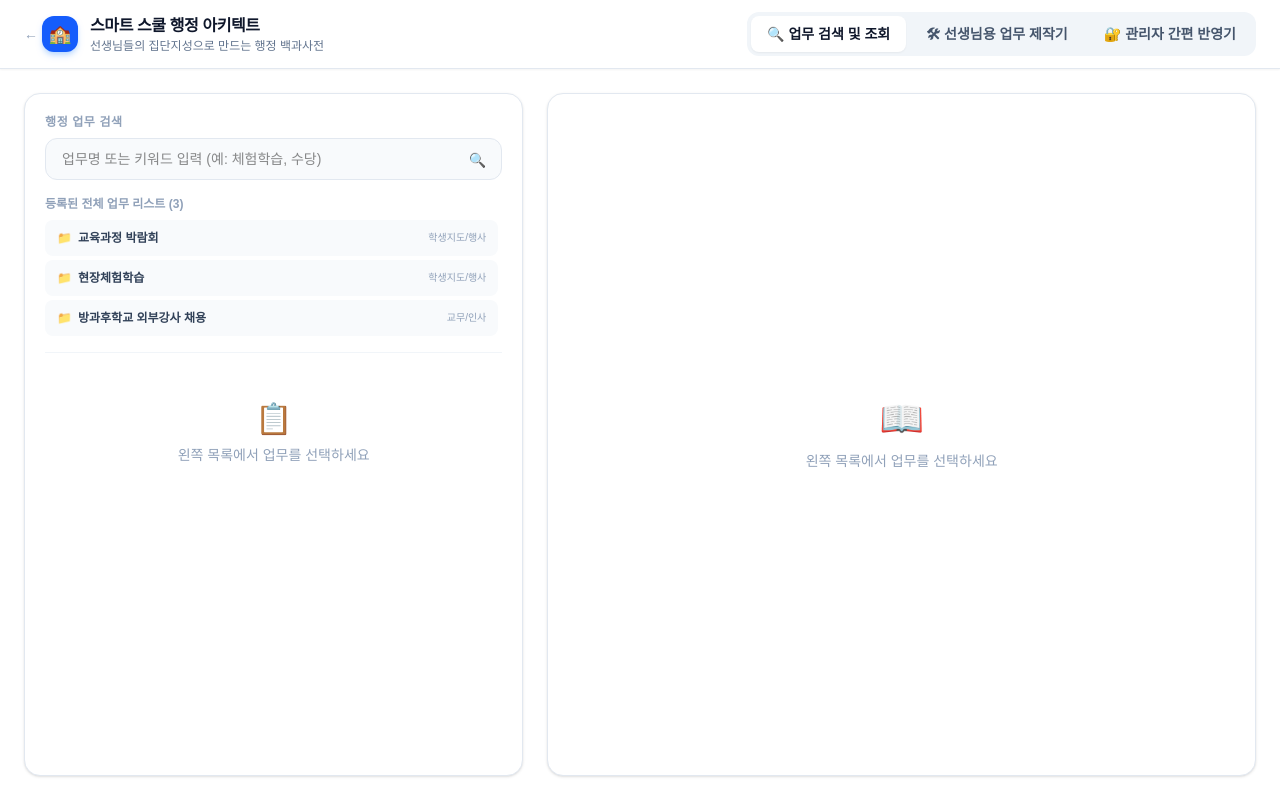
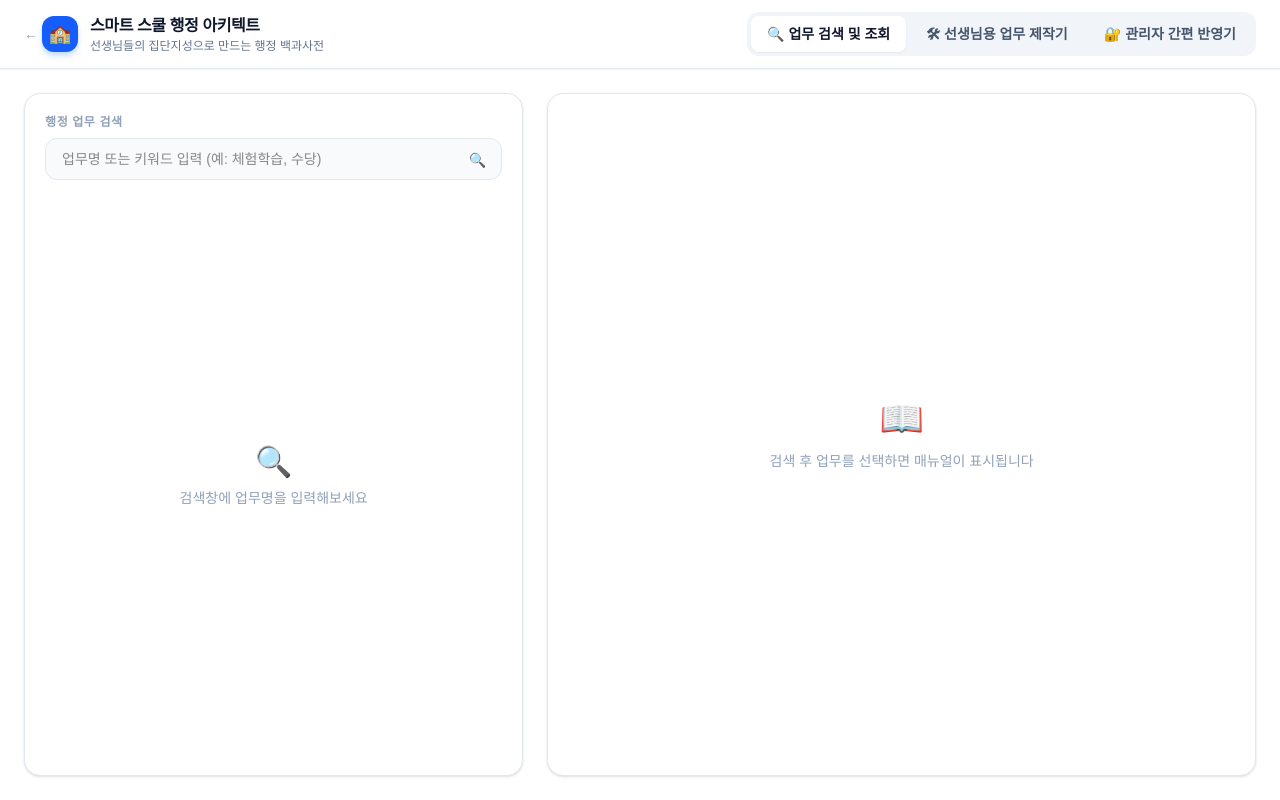
Before and after one commit to justkevin2570-hash/simsim, a Next.js app in the folder AutoTesk/school-admin-helper/: page /guide in a window 1280 px wide. Built offline with nearby package versions, Linux system fonts and the light colour scheme.

Commit message:
fix: ViewPanel에서 등록된 업무 리스트 제거, 검색 드롭다운 방식으로 변경

```diff
--- a/AutoTesk/school-admin-helper/components/ViewPanel.tsx
+++ b/AutoTesk/school-admin-helper/components/ViewPanel.tsx
@@ -1,12 +1,12 @@
 'use client';
 
-import { useState, useMemo } from 'react';
+import { useState, useMemo, useRef, useEffect } from 'react';
 import { useGuideStore, type Guide } from '@/lib/guideStore';
 import { ViewDetail } from '@/components/ViewDetail';
 
 /**
  * 업무 검색 및 조회 탭
- * 좌측: 검색 + 업무 목록 + STEP 흐름도
+ * 좌측: 검색창(드롭다운 결과) + STEP 흐름도
  * 우측: 상세 매뉴얼
  */
 export function ViewPanel() {
@@ -14,6 +14,8 @@ export function ViewPanel() {
     useGuideStore();
   const [query, setQuery] = useState('');
   const [activeStep, setActiveStep] = useState<number | null>(null);
+  const [showDropdown, setShowDropdown] = useState(false);
+  const searchRef = useRef<HTMLDivElement>(null);
 
   const results = useMemo(() => searchGuides(query), [query, guides]);
 
@@ -25,14 +27,27 @@ export function ViewPanel() {
   const handleSelectTask = (task: Guide) => {
     setActiveTaskId(task.taskId);
     setActiveStep(task.steps.length > 0 ? task.steps[0].stepOrder : null);
+    setQuery(task.taskName);
+    setShowDropdown(false);
   };
+
+  // 외부 클릭 시 드롭다운 닫기
+  useEffect(() => {
+    const handler = (e: MouseEvent) => {
+      if (searchRef.current && !searchRef.current.contains(e.target as Node)) {
+        setShowDropdown(false);
+      }
+    };
+    document.addEventListener('mousedown', handler);
+    return () => document.removeEventListener('mousedown', handler);
+  }, []);
 
   return (
     <div className="flex-1 max-w-7xl w-full mx-auto p-4 md:p-6 grid grid-cols-1 md:grid-cols-12 gap-6">
-      {/* 좌측: 검색 + 업무 목록 + STEP 흐름도 (5col) */}
+      {/* 좌측: 검색 + STEP 흐름도 (5col) */}
       <section className="md:col-span-5 bg-white border border-slate-200 rounded-2xl p-5 shadow-sm flex flex-col gap-4">
         {/* 검색 */}
-        <div>
+        <div ref={searchRef} className="relative">
           <label className="block text-xs font-bold text-slate-400 uppercase tracking-wider mb-2">
             행정 업무 검색
           </label>
@@ -40,7 +55,11 @@ export function ViewPanel() {
             <input
               type="text"
               value={query}
-              onChange={(e) => setQuery(e.target.value)}
+              onChange={(e) => {
+                setQuery(e.target.value);
+                setShowDropdown(true);
+              }}
+              onFocus={() => setShowDropdown(true)}
               placeholder="업무명 또는 키워드 입력 (예: 체험학습, 수당)"
               className="w-full bg-slate-50 border border-slate-200 rounded-xl py-2.5 pl-4 pr-10 text-sm focus:outline-none focus:ring-2 focus:ring-blue-500 focus:bg-white transition-all"
             />
@@ -48,18 +67,14 @@ export function ViewPanel() {
               🔍
             </span>
           </div>
+
+          {/* 검색 결과 드롭다운 */}
+          {showDropdown && query.trim() && (
+            <div className="absolute top-full left-0 right-0 mt-1 bg-white border border-slate-200 rounded-xl shadow-lg overflow-hidden z-10">
+              {results.length === 0 ? (
+                <div className="p-4 text-center text-xs text-slate-400">
+                  검색 결과가 없습니다.
                 </div>
-
-        {/* 업무 목록 */}
-        <div>
-          <span className="text-xs font-bold text-slate-400 block mb-2">
-            등록된 전체 업무 리스트 ({results.length})
-          </span>
-          <div className="space-y-1 max-h-48 overflow-y-auto pr-1">
-            {results.length === 0 ? (
-              <span className="text-xs text-slate-400 block px-3 py-2">
-                검색 결과가 없습니다.
-              </span>
               ) : (
                 results.map((task) => {
                   const isActive = task.taskId === activeTaskId;
@@ -68,21 +83,15 @@ export function ViewPanel() {
                       key={task.taskId}
                       type="button"
                       onClick={() => handleSelectTask(task)}
-                    className={`w-full text-left px-3 py-2.5 rounded-lg text-xs font-semibold flex items-center justify-between transition-all cursor-pointer ${
-                      isActive
-                        ? 'bg-blue-600 text-white'
-                        : 'bg-slate-50 hover:bg-slate-100 text-slate-700'
+                      className={`w-full text-left px-4 py-3 text-xs font-semibold flex items-center justify-between transition-all cursor-pointer hover:bg-slate-50 ${
+                        isActive ? 'bg-blue-50 text-blue-700' : 'text-slate-700'
                       }`}
                     >
                       <span>
                         <span className="mr-1.5">📁</span>
                         {task.taskName}
                       </span>
-                    <span
-                      className={`text-[10px] font-normal ${
-                        isActive ? 'text-blue-200' : 'text-slate-400'
-                      }`}
-                    >
+                      <span className="text-[10px] text-slate-400">
                         {task.category}
                       </span>
                     </button>
@@ -90,13 +99,13 @@ export function ViewPanel() {
                 })
               )}
             </div>
+          )}
         </div>
-
-        <hr className="border-slate-100" />
 
         {/* 선택된 업무 정보 + STEP 흐름도 */}
         {activeGuide ? (
           <>
+            <hr className="border-slate-100" />
             <div className="flex items-center justify-between">
               <span className="text-[10px] font-bold text-blue-600 bg-blue-50 px-2 py-0.5 rounded-md uppercase tracking-wider">
                 {activeGuide.category}
@@ -112,8 +121,7 @@ export function ViewPanel() {
             <div className="space-y-1">
               {activeGuide.steps.map((step) => {
                 const isActive = step.stepOrder === activeStep;
-                const isLast =
-                  step.stepOrder === activeGuide.steps.length;
+                const isLast = step.stepOrder === activeGuide.steps.length;
                 return (
                   <div key={step.stepOrder}>
                     <button
@@ -130,8 +138,7 @@ export function ViewPanel() {
                           isActive ? 'text-blue-600' : 'text-slate-400'
                         }`}
                       >
-                        STEP{' '}
-                        {String(step.stepOrder).padStart(2, '0')}
+                        STEP {String(step.stepOrder).padStart(2, '0')}
                       </span>
                       <span
                         className={`font-bold text-sm ${
@@ -153,7 +160,7 @@ export function ViewPanel() {
               })}
             </div>
 
-            {/* 수정하러 가기 (향후 builder 연동) */}
+            {/* 수정하러 가기 */}
             <div className="bg-blue-50/50 border border-blue-100 p-3 rounded-xl flex items-center justify-between mt-2">
               <div className="text-xs text-blue-900 leading-relaxed">
                 <p className="font-bold">💡 팁이 있거나 수정이 필요하신가요?</p>
@@ -173,9 +180,9 @@ export function ViewPanel() {
             </div>
           </>
         ) : (
-          <div className="text-center py-8 text-slate-400 text-sm">
-            <span className="text-3xl block mb-2">📋</span>
-            왼쪽 목록에서 업무를 선택하세요
+          <div className="text-center py-12 text-slate-400 text-sm flex-1 flex flex-col items-center justify-center">
+            <span className="text-3xl block mb-2">🔍</span>
+            검색창에 업무명을 입력해보세요
           </div>
         )}
       </section>
@@ -197,7 +204,7 @@ export function ViewPanel() {
               <p className="text-sm">
                 {activeGuide
                   ? '왼쪽 프로세스 맵에서 단계를 선택하세요'
-                  : '왼쪽 목록에서 업무를 선택하세요'}
+                  : '검색 후 업무를 선택하면 매뉴얼이 표시됩니다'}
               </p>
             </div>
           </div>
```
Lines whose indentation alone changed are shown as unchanged.
